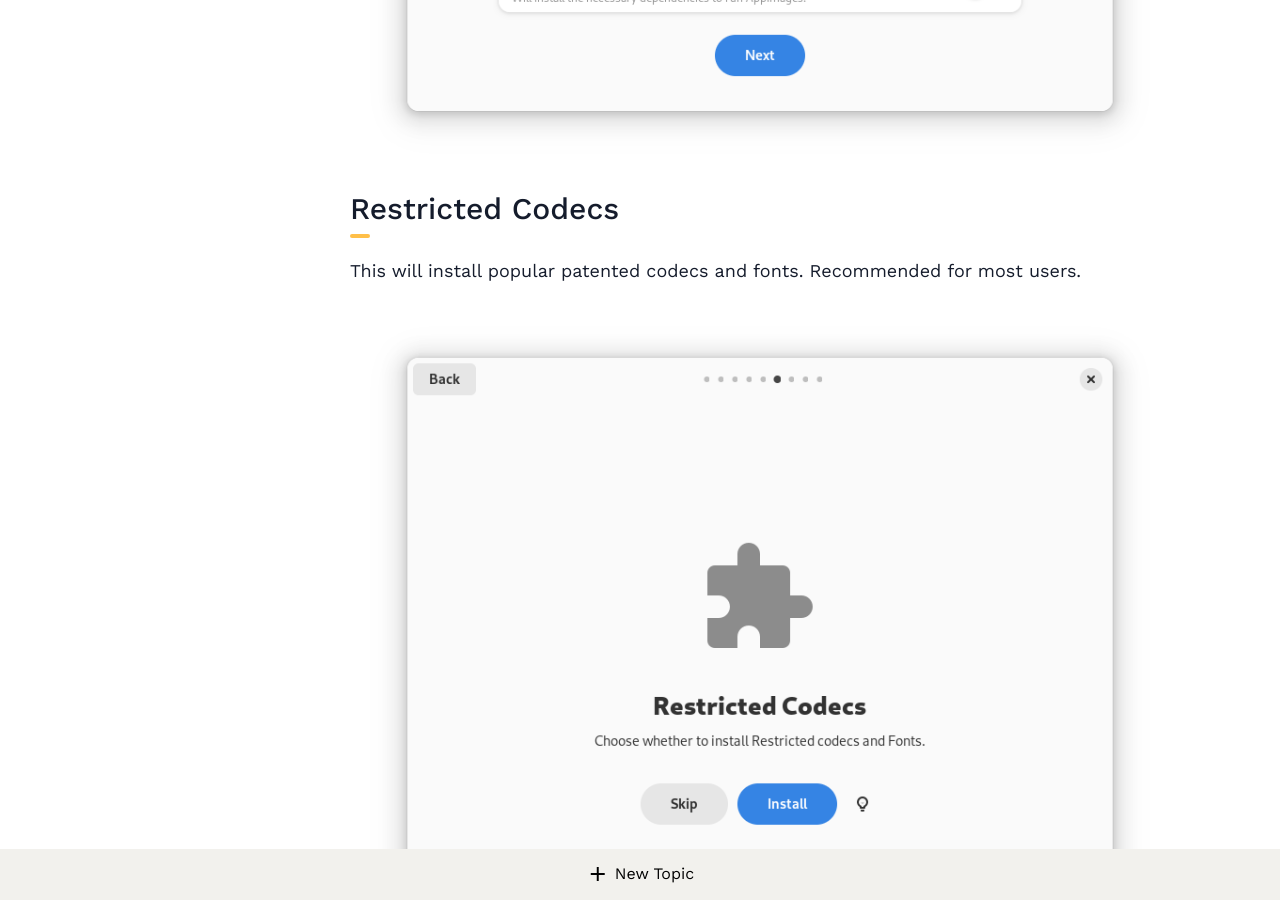
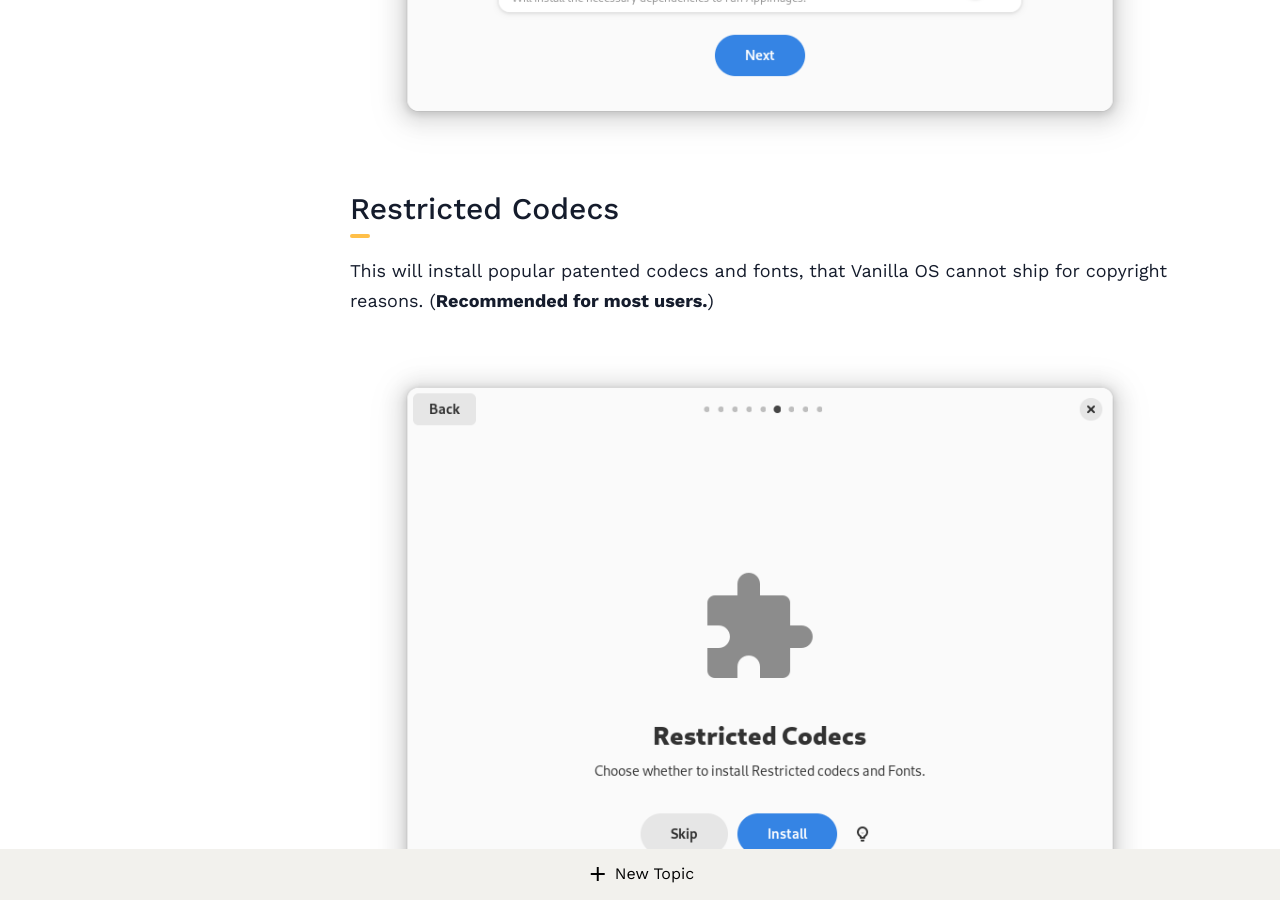
Before and after one commit to Vanilla-OS/handbook, a Jekyll site: the page built from _posts/2022-11-18-first-setup.md, in a window 1280 px wide and 900 px high, scrolled down 2823 px. Built offline with Jekyll 4.4.1, drawn with Linux system fonts in a browser that asks for light colours; nearby versions of some CDN libraries; a style sheet for code colours, icons or effects is not loaded.

Commit message:
Update wording

```diff
--- a/_posts/2022-11-18-first-setup.md
+++ b/_posts/2022-11-18-first-setup.md
@@ -33,7 +33,7 @@
 
 ### Restricted Codecs
 
-This will install popular patented codecs and fonts. Recommended for most users.
+This will install popular patented codecs and fonts, that Vanilla OS cannot ship for copyright reasons. \(**Recommended for most users.**\)
 
 ![Restricted Codecs](/assets/uploads/first-setup-restricted-codecs.webp)
 
@@ -45,7 +45,7 @@
 
 ### NVIDIA® Drivers
 
-If you have an NVIDIA® graphics card, you will be prompted to install proprietary drivers for your card to improve compatibility and performance. (**Recommended for most users.**)
+If you have an NVIDIA® graphics card, you will be prompted to install proprietary drivers for your card to improve compatibility and performance. \(**Recommended for most users.**\)
 
 ![NVIDIA® Drivers](/assets/uploads/first-setup-nvidia-drivers.webp)
 
```
